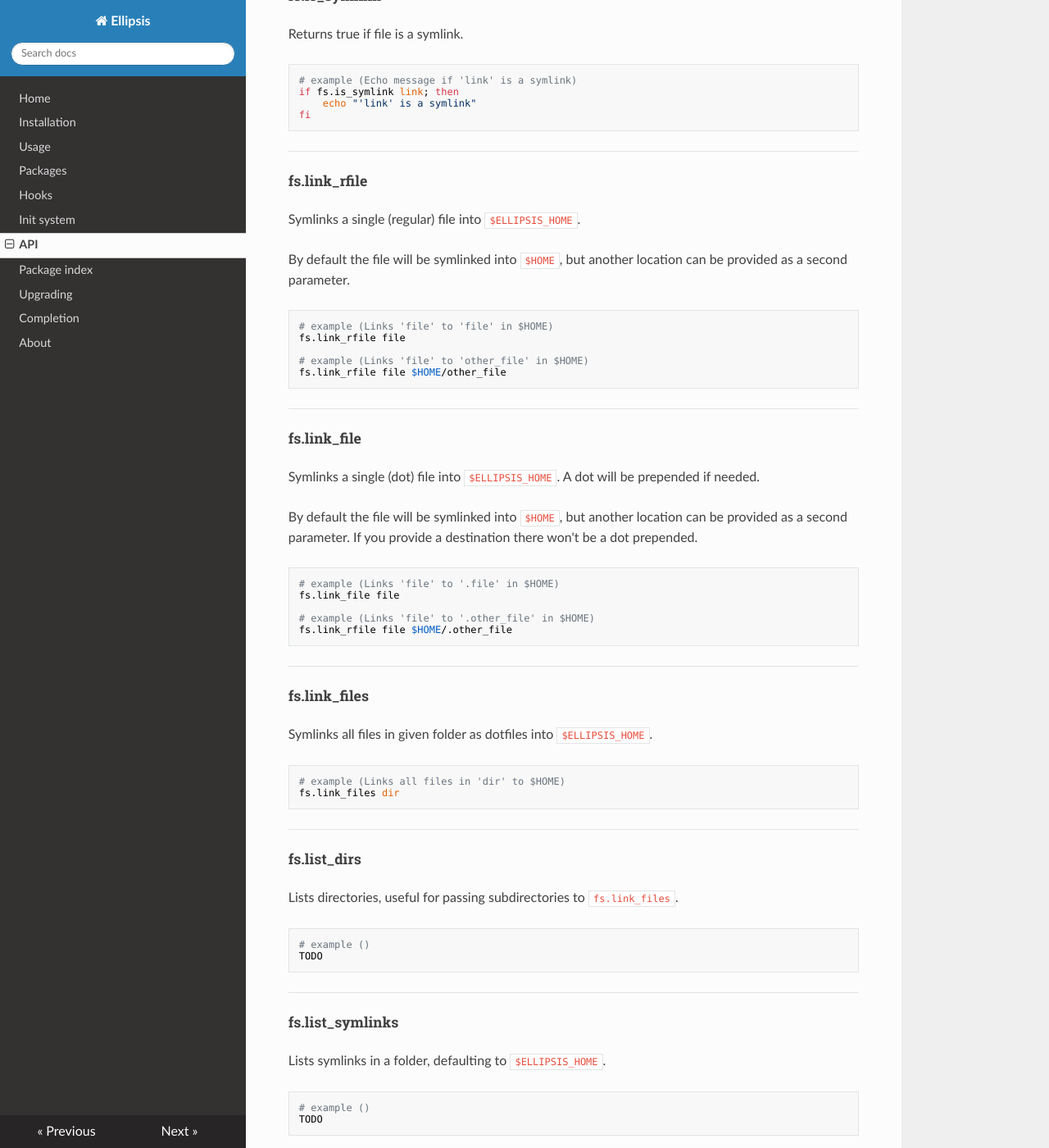
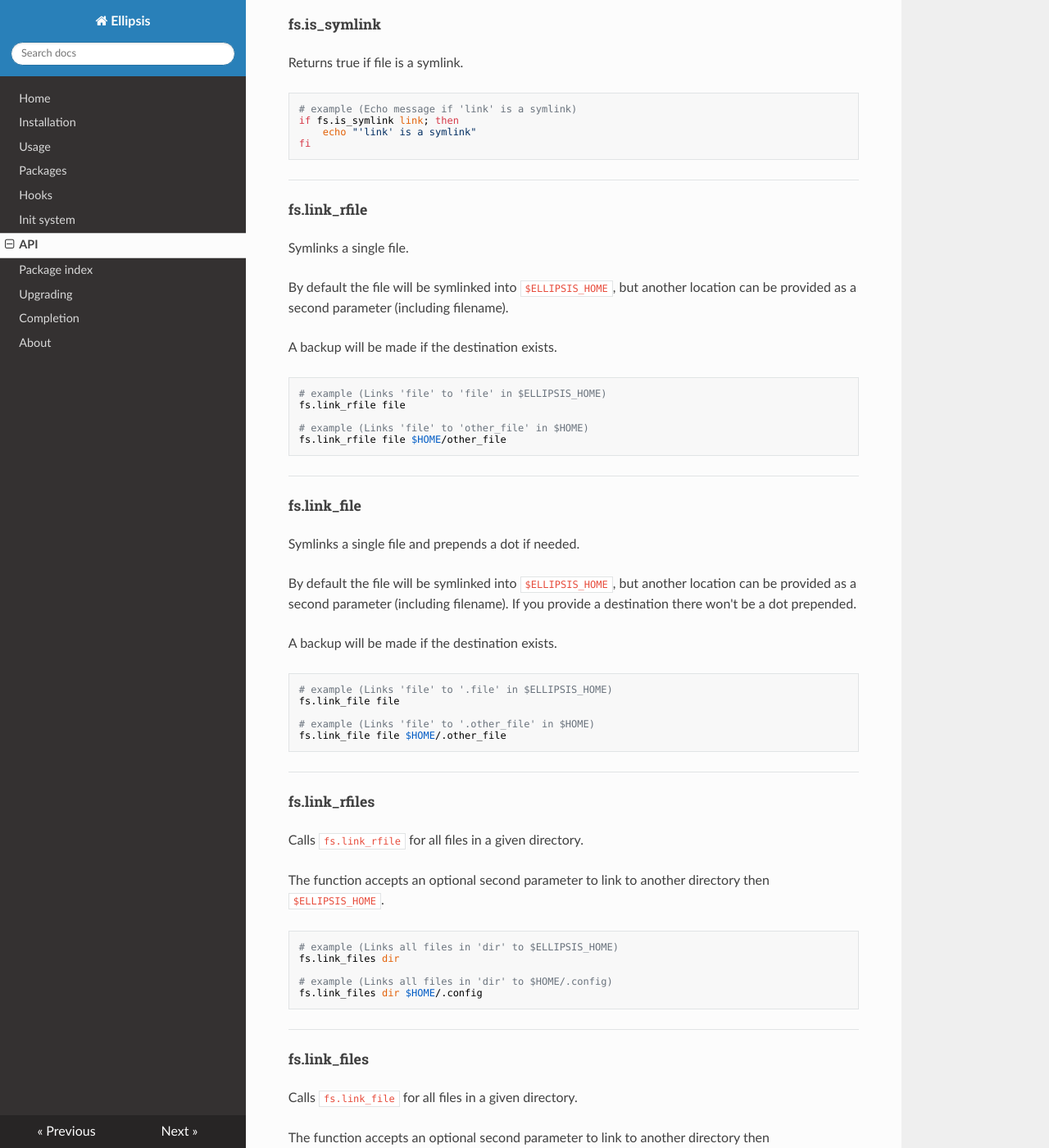
Before and after one commit to ellipsis/ellipsis, an MkDocs documentation site: the page built from docs/api.md, in a window 1280 px wide and 1400 px high, scrolled down 3406 px. Shown: the whole window at 82% size. Built offline with MkDocs 1.6.1, drawn with Linux system fonts in a browser that asks for light colours; nearby versions of some CDN libraries; old or Windows-style settings are respelled for this version of MkDocs; some of the changed text lies outside the part shown.

Commit message:
Add fs.link_rfiles function
Adds the `fs.link_rfiles` function to implement #80. Also reimplements
`fs.link_files` by calling `fs.link_rfiles` with an additional prefix
parameter.

`fs.link_files` now also has the option to specify an alternative folder
for linking the files. Default still links to `$ELLIPSIS_HOME`.

Includes additional tests for testing new features + docs.

````diff
--- a/docs/api.md
+++ b/docs/api.md
@@ -15,9 +15,10 @@ variables which ellipsis exposes for you:
 | `fs.is_broken_symlink`      | Returns true if file is a broken symlink.                                            |
 | `fs.is_ellipsis_symlink`    | Returns true if file is a symlink pointing to an ellipsis package.                   |
 | `fs.is_symlink`             | Returns true if file is a symlink.                                                   |
-| `fs.link_rfile`             | Symlinks a single (regular) file into `$ELLIPSIS_HOME`.                              |
-| `fs.link_file`              | Symlinks a single (dot) file into `$ELLIPSIS_HOME`.                                  |
-| `fs.link_files`             | Symlinks all files in given folder into `$ELLIPSIS_HOME`.                            |
+| `fs.link_rfile`             | Symlinks a single file.                                                              |
+| `fs.link_file`              | Symlinks a single file and prepends a dot.                                           |
+| `fs.link_rfiles`            | Symlinks all files in a given folder.                                                |
+| `fs.link_files`             | Symlinks all files in a given folder and prepends a dot.                             |
 | `fs.list_dirs`              | Lists directories, useful for passing subdirectories to `fs.link_files`.             |
 | `fs.list_symlinks`          | Lists symlinks in a folder, defaulting to `$ELLIPSIS_HOME`.                          |
 | `fs.strip_dot`              | Removes `.` prefix from files in a given directory.                                  |
@@ -141,13 +142,15 @@ fi
 ---
 
 <h5>fs.link_rfile</h5>
-Symlinks a single (regular) file into `$ELLIPSIS_HOME`.
+Symlinks a single file.
 
-By default the file will be symlinked into `$HOME`, but another location can be
-provided as a second parameter.
+By default the file will be symlinked into `$ELLIPSIS_HOME`, but another location can be
+provided as a second parameter (including filename).
+
+A backup will be made if the destination exists.
 
 ``` bash
-# example (Links 'file' to 'file' in $HOME)
+# example (Links 'file' to 'file' in $ELLIPSIS_HOME)
 fs.link_rfile file
 
 # example (Links 'file' to 'other_file' in $HOME)
@@ -156,28 +159,50 @@ fs.link_rfile file $HOME/other_file
 ---
 
 <h5>fs.link_file</h5>
-Symlinks a single (dot) file into `$ELLIPSIS_HOME`. A dot will be prepended if
-needed.
+Symlinks a single file and prepends a dot if needed.
 
-By default the file will be symlinked into `$HOME`, but another location can be
-provided as a second parameter. If you provide a destination there won't be a
+By default the file will be symlinked into `$ELLIPSIS_HOME`, but another location can be
+provided as a second parameter (including filename). If you provide a destination there won't be a
 dot prepended.
 
+A backup will be made if the destination exists.
+
 ``` bash
-# example (Links 'file' to '.file' in $HOME)
+# example (Links 'file' to '.file' in $ELLIPSIS_HOME)
 fs.link_file file
 
 # example (Links 'file' to '.other_file' in $HOME)
-fs.link_rfile file $HOME/.other_file
+fs.link_file file $HOME/.other_file
+```
+---
+
+<h5>fs.link_rfiles</h5>
+Calls `fs.link_rfile` for all files in a given directory.
+
+The function accepts an optional second parameter to link to another directory
+then `$ELLIPSIS_HOME`.
+
+``` bash
+# example (Links all files in 'dir' to $ELLIPSIS_HOME)
+fs.link_files dir
+
+# example (Links all files in 'dir' to $HOME/.config)
+fs.link_files dir $HOME/.config
 ```
 ---
 
 <h5>fs.link_files</h5>
-Symlinks all files in given folder as dotfiles into `$ELLIPSIS_HOME`.
+Calls `fs.link_file` for all files in a given directory.
+
+The function accepts an optional second parameter to link to another directory
+then `$ELLIPSIS_HOME`.
 
 ``` bash
-# example (Links all files in 'dir' to $HOME)
+# example (Links all files in 'dir' to $ELLIPSIS_HOME, prepended with a dot)
 fs.link_files dir
+
+# example (Links all files in 'dir' to $HOME/.config, prepended with a dot)
+fs.link_files dir $HOME/.config
 ```
 ---
 
````
Also changed, not shown: 2 other files.
